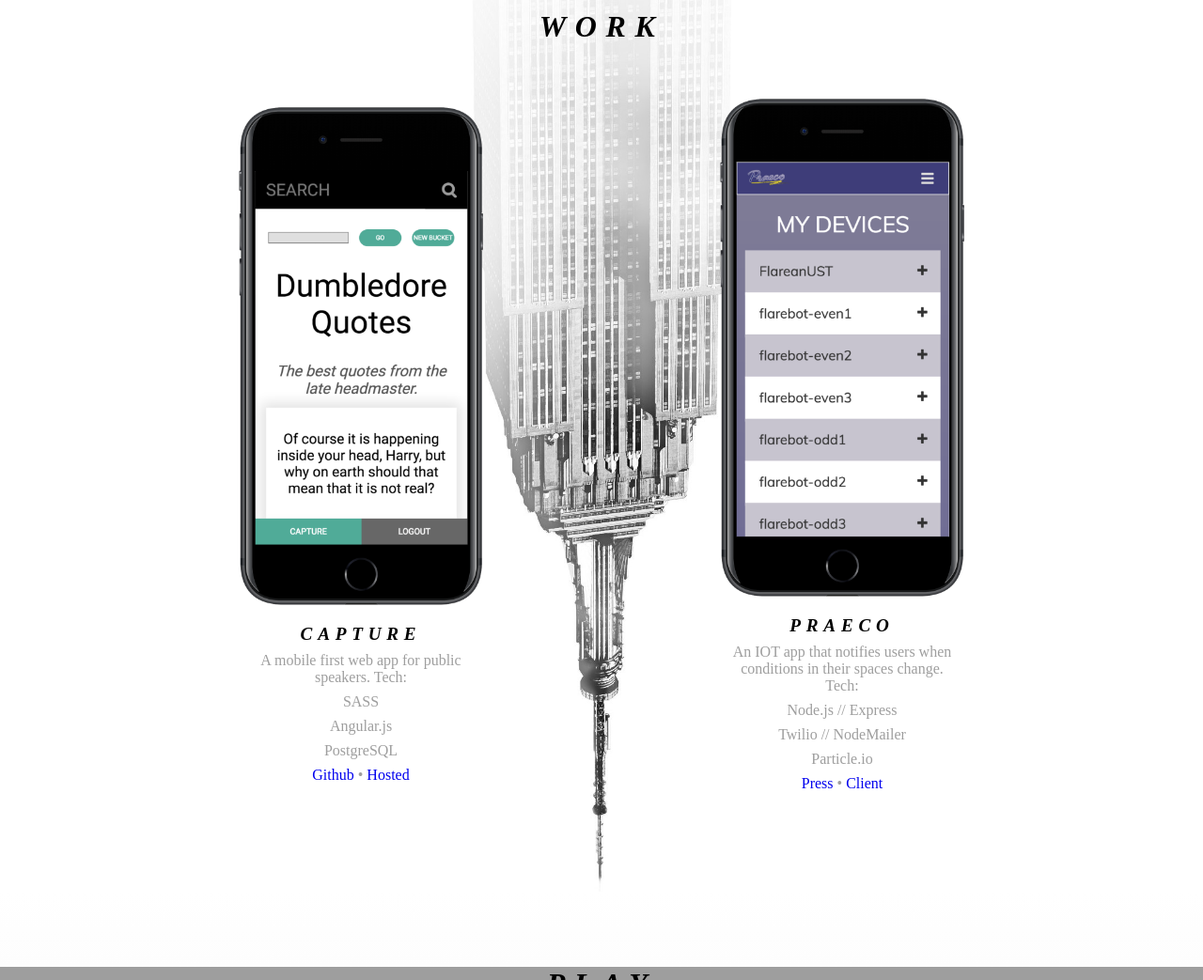
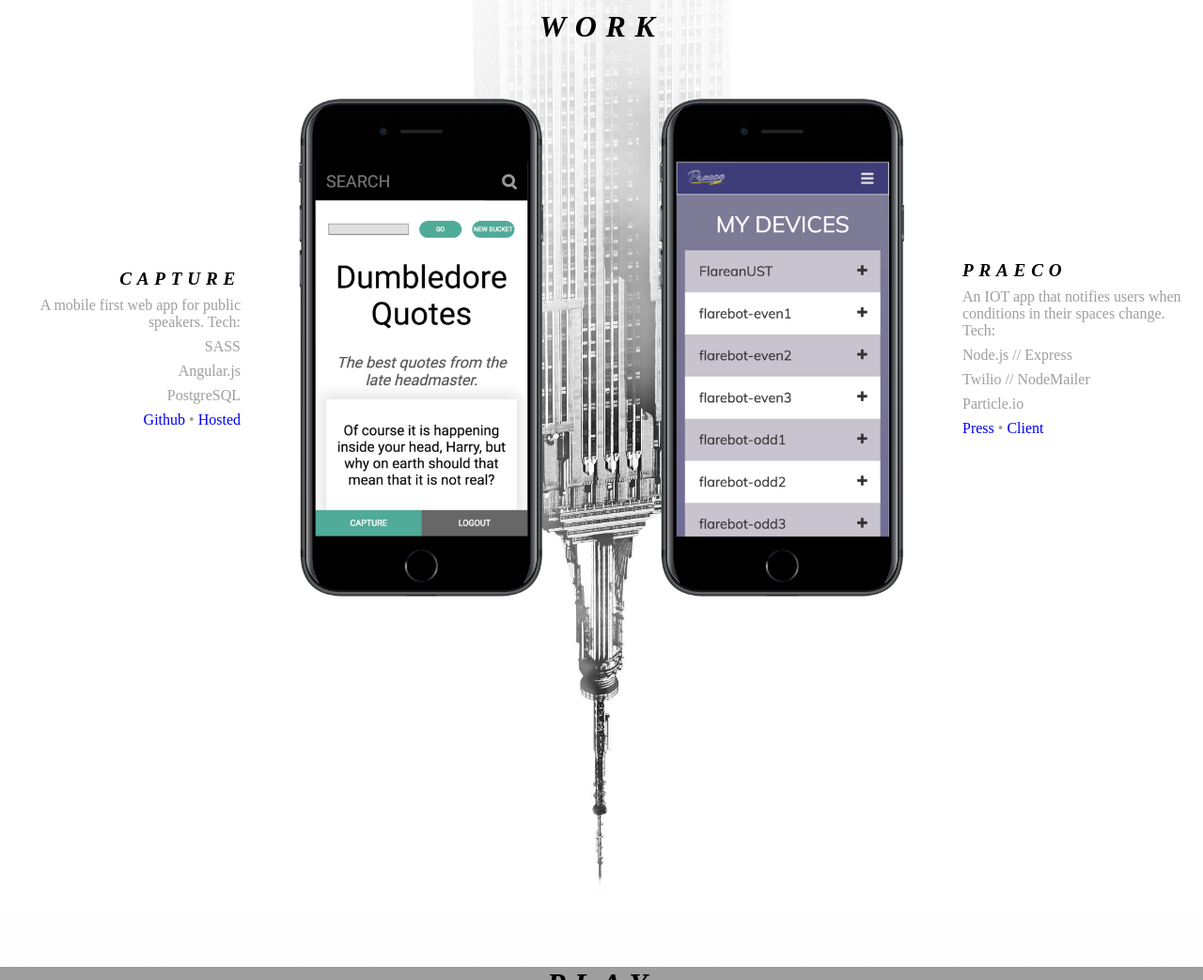
Before and after one commit to HoganMcDonald/Personal-site, a website: page public/views/index.html in a window 1280 px wide. Shown: the part 790-1833 px from the top of the page at 94% size. Drawn offline with Linux system fonts and the light colour scheme; files that its build step writes are made by us from their sources; grey boxes are pictures that could not be loaded; files whose address does not match are found by name.

Commit message:
work section style update:

```diff
--- a/public/styles/_repos.sass
+++ b/public/styles/_repos.sass
@@ -13,22 +13,21 @@
     display: flex
     align-items: center
     justify-content: center
-    .app
+    h4
+      +headerFont(1.2em)
+    h4, p, ul, li
       text-align: center
-      h4
-        +headerFont(1.2em)
-      h4, p, ul, li
-        padding: 0px
-        max-width: 19vw
-        margin: auto
-        margin-top: 1vh
-      p, li
-        +bodyFont(1em)
-      li
-        list-style: none
-        // margin-left: 3vw
-        // text-align: left
-      .mockup
-        display: block
-        height: 80vh
-        margin: -5vh -5vw
+      padding: 0px
+      max-width: 19vw
+      margin: auto
+      margin-top: 1vh
+    p, li
+      +bodyFont(1em)
+    li
+      list-style: none
+      // margin-left: 3vw
+      // text-align: left
+    .mockup
+      display: block
+      height: 80vh
+      margin: -5vh -10vw
--- a/public/styles/main.sass
+++ b/public/styles/main.sass
@@ -69,3 +69,9 @@ a
 .selected
   text-decoration: underline
   color: $navLinkActive
+
+.left
+  text-align: right !important
+
+.right
+  text-align: left !important
--- a/public/views/index.html
+++ b/public/views/index.html
@@ -35,7 +35,9 @@
       <li id="2">Work</li>
       <li id="3">Play</li>
       <li id="4">Links</li>
-      <a href="/resume"><li>Resume</li></a>
+      <a href="/resume">
+        <li>Resume</li>
+      </a>
     </ul>
   </nav>
 
@@ -50,30 +52,33 @@
 
     <h1 class="siteHeader" id="projects">Work</h1>
     <div class="container">
-      <div class="app">
-        <img class="mockup" src="assets/capture.png" alt="Capture App">
-        <h4>Capture</h4>
-        <p>A mobile first web app for public speakers. Tech:</p>
-        <ul>
-          <li>SASS</li>
-          <li>Angular.js</li>
-          <li>PostgreSQL</li>
-          <li><a href="https://github.com/HoganMcDonald/capture-app">Github</a>
-            • <a href="http://capture-content.herokuapp.com/#!/">Hosted</a></li>
+
+
+      <div class="text left">
+        <h4 class="left">Capture</h4>
+        <p class="left">A mobile first web app for public speakers. Tech:</p>
+        <ul class="left">
+          <li class="left">SASS</li>
+          <li class="left">Angular.js</li>
+          <li class="left">PostgreSQL</li>
+          <li class="left"><a href="https://github.com/HoganMcDonald/capture-app">Github</a> • <a href="http://capture-content.herokuapp.com/#!/">Hosted</a></li>
         </ul>
       </div>
-      <div class="app">
-        <img class="mockup" src="assets/praeco.png" alt="praeco iot">
-        <h4>Praeco</h4>
-        <p>An IOT app that notifies users when conditions in their spaces change. Tech:</p>
-        <ul>
-          <li>Node.js // Express</li>
-          <li>Twilio // NodeMailer</li>
-          <li>Particle.io</li>
-          <li><a href="https://tech.mn/news/2017/06/09/st-paul-based-lab651-keystone-automation-for-joint-iot-venture/">Press</a>
-            • <a href="http://lab651.com/">Client</a></li>
+      <img class="mockup" src="assets/capture.png" alt="Capture App">
+
+
+      <img class="mockup" src="assets/praeco.png" alt="praeco iot">
+      <div class="text right">
+        <h4 class="right">Praeco</h4>
+        <p class="right">An IOT app that notifies users when conditions in their spaces change. Tech:</p>
+        <ul class="right">
+          <li class="right">Node.js // Express</li>
+          <li class="right">Twilio // NodeMailer</li>
+          <li class="right">Particle.io</li>
+          <li class="right"><a href="https://tech.mn/news/2017/06/09/st-paul-based-lab651-keystone-automation-for-joint-iot-venture/">Press</a> • <a href="http://lab651.com/">Client</a></li>
         </ul>
       </div>
+
 
     </div>
 
```
Also changed, not shown: public/app/main.min.css.
